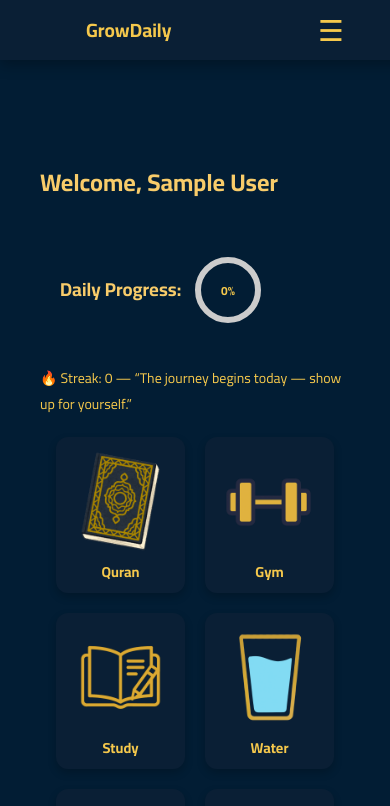
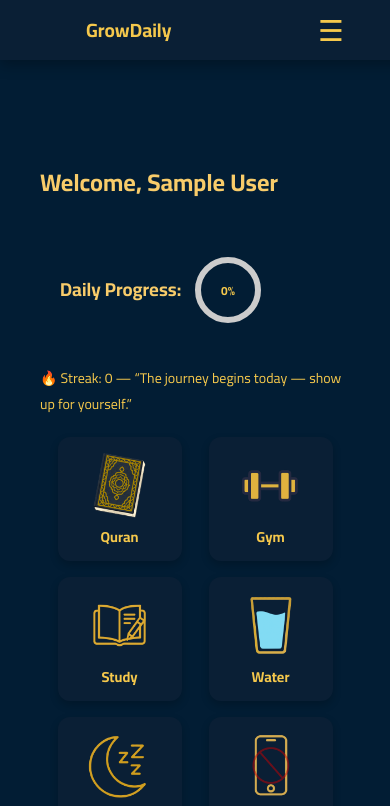
Before and after one commit to v7s7/grow-daily, a React (Create React App) app: page /home in a window 390 px wide. Shown: the top 806 px of the page. Built offline with nearby package versions, Linux system fonts and the light colour scheme; no server answers; the database is empty; sample sign-in values are in the browser's storage.

Commit message:
Fix mobile task card stretching and correct grid layout for screens under 400px

```diff
--- a/src/App.css
+++ b/src/App.css
@@ -134,7 +134,7 @@ button:hover {
 
 
 img {
-  max-width: 100%;
+  max-width: 90%;
   height: auto;
   max-height: 150px;
 }
@@ -183,11 +183,21 @@ img {
 }
 
 @media (max-width: 400px) {
+  .task-card {
+    aspect-ratio: 1 / 1;
+    height: auto;
+    width: 80%;
+    max-width: none;
+  }
+
   .task-grid {
     grid-template-columns: repeat(2, 1fr);
-    font-size:15px;
+    gap: 16px;
+    padding: 0 12px;
   }
+
 }
+
 
 /* ========= SPINNER ========= */
 .spinner {
@@ -590,4 +600,9 @@ button:disabled {
     max-height: 50px;
     margin-bottom: 6px;
   }
+  img {
+    max-width: 70%;
+    height: auto;
+    max-height: 150px;
+  }
 }
--- a/src/components/tasks/WaterPage.js
+++ b/src/components/tasks/WaterPage.js
@@ -111,9 +111,6 @@ export default function WaterPage() {
 
       <p>{t[language].waterIntake}</p>
 <p className="liter-indicator">
-  {language === "en"
-    ? `${(waterIntake / 4).toFixed(1)} L (4 cups = 1 liter)`
-    : `${(waterIntake / 4).toFixed(1)} لتر (كل ٤ أكواب = ١ لتر)`}
 </p>
 
       <div className="cups-container">
```
